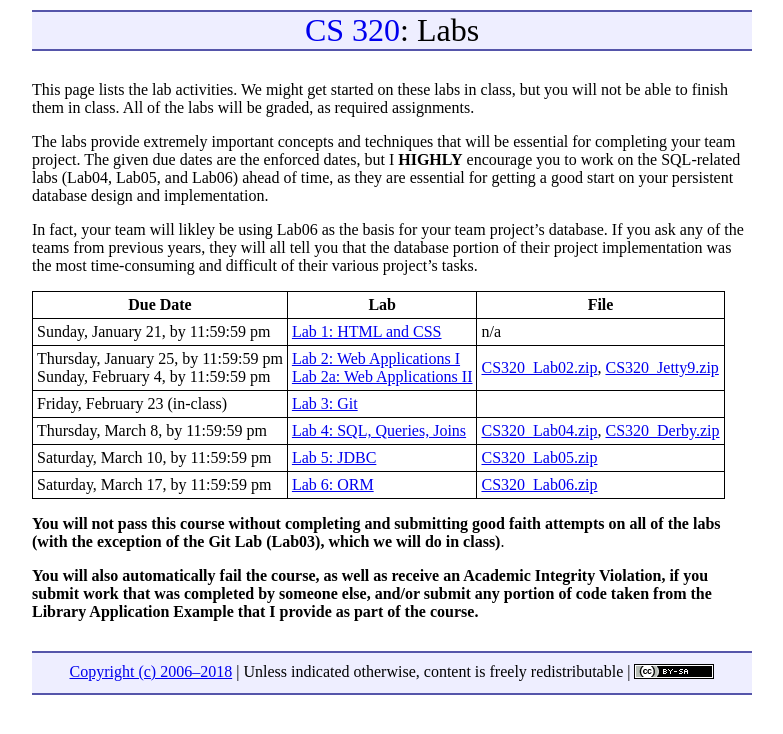
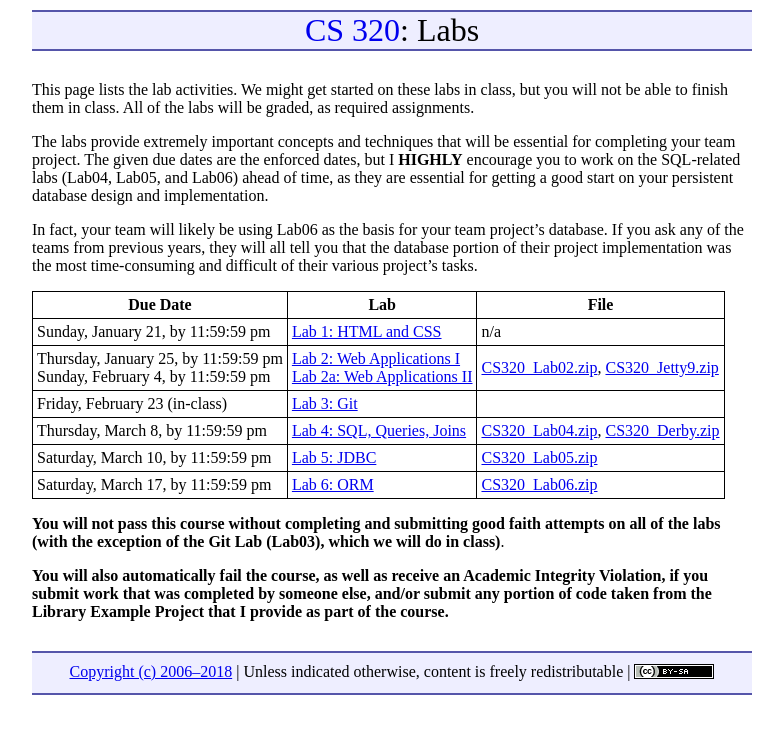
Before and after one commit to ycpcs/cs320-spring2018, a Jekyll site: the page built from labs/index.md, in a window 1280 px wide. Shown: the top 734 px of the page, without its empty margins (248-1031 px from the left). Built offline with Jekyll 4.4.1, drawn with Linux system fonts in a browser that asks for light colours.

Commit message:
updated for Library Example

```diff
--- a/labs/index.md
+++ b/labs/index.md
@@ -7,7 +7,7 @@ This page lists the lab activities.  We might get started on these labs in class
 
 The labs provide extremely important concepts and techniques that will be essential for completing your team project.  The given due dates are the enforced dates, but I **HIGHLY** encourage you to work on the SQL-related labs (Lab04, Lab05, and Lab06) ahead of time, as they are essential for getting a good start on your persistent database design and implementation.
 
-In fact, your team will likley be using Lab06 as the basis for your team project's database.  If you ask any of the teams from previous years, they will all tell you that the database portion of their project implementation was the most time-consuming and difficult of their various project's tasks.
+In fact, your team will likely be using Lab06 as the basis for your team project's database.  If you ask any of the teams from previous years, they will all tell you that the database portion of their project implementation was the most time-consuming and difficult of their various project's tasks.
 
 Due Date | Lab | File
 ---- | --- | ----
@@ -20,4 +20,4 @@ Saturday, March 17, by 11:59:59 pm | [Lab 6: ORM](lab06.html) | [CS320\_Lab06.zi
 
 **You will not pass this course without completing and submitting good faith attempts on all of the labs (with the exception of the Git Lab (Lab03), which we will do in class)**.
 
-**You will also automatically fail the course, as well as receive an Academic Integrity Violation, if you submit work that was completed by someone else, and/or submit any portion of code taken from the Library Application Example that I provide as part of the course.**
+**You will also automatically fail the course, as well as receive an Academic Integrity Violation, if you submit work that was completed by someone else, and/or submit any portion of code taken from the Library Example Project that I provide as part of the course.**
```
Also changed, not shown: labs/lab06.md (+2 -0 lines), resources/index.md (+2 -0 lines).
